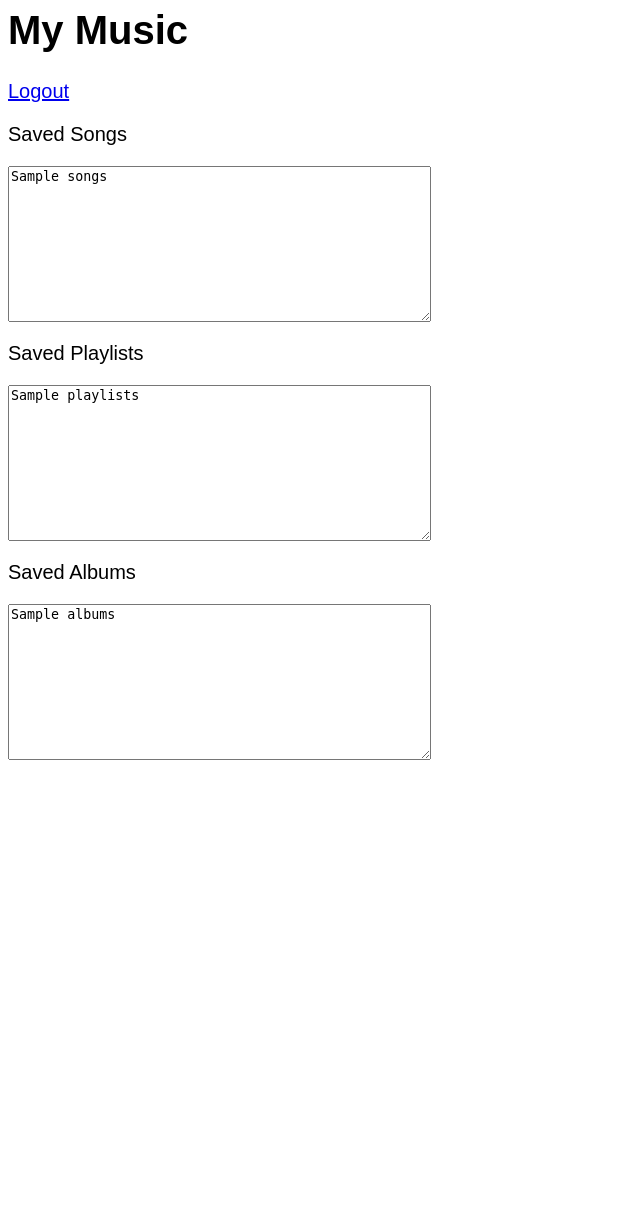
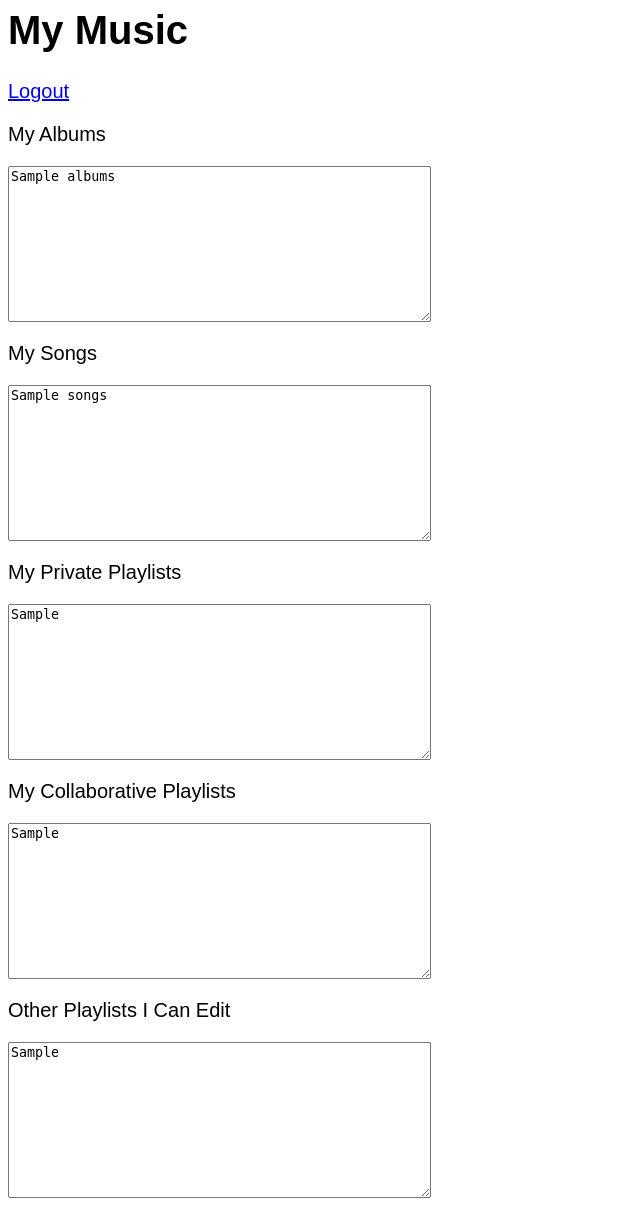
Before and after one commit to ryanbrand/music_database, a Flask app: template webserver/templates/homepage.html in a window 1280 px wide. Shown: the whole page, without its empty margins (0-640 px from the left). Before the commit the page ends 760 px from the top, so only its background shows below. Run offline with Flask 2, Linux system fonts and the light colour scheme; the template is opened without the code that fills it: most values are stand-ins (such as "Sample title", 1, 10 or a date in 2020); parts of the project's set-up code (start-up, migrations or seed data) failed here and were passed over.

Commit message:
Added additional information to My Music

```diff
--- a/webserver/server.py
+++ b/webserver/server.py
@@ -186,10 +186,10 @@ def homepage():
   #  artists = artists  + str(a['artist_name']) + '\n'
   #artists_result.close()
 
-  albums_result = g.conn.execute("SELECT album_title FROM album_saved_by a WHERE a.userid=%s;", current_app.user_id)
+  albums_result = g.conn.execute("SELECT album_title, artist_name FROM album_saved_by a, artists t WHERE a.userid=%s AND a.artistid=t.artistid;", current_app.user_id)
   album_titles = ''
   for a in albums_result:
-    album_titles = album_titles + str(a['album_title']) + '\n'
+    album_titles = album_titles + str(a['album_title']) + ' by ' + str(a['artist_name']) + '\n'
   albums_result.close()
 
   songs_result = g.conn.execute("SELECT song_title FROM song_saved_by s WHERE s.userid=%s;", current_app.user_id)
@@ -198,13 +198,25 @@ def homepage():
     song_titles = song_titles + str(s['song_title']) + '\n'
   songs_result.close()
 
-  playlists_result = g.conn.execute("SELECT playlist_name FROM playlists p WHERE p.userid=%s;", current_app.user_id)
-  playlist_titles = ''
-  for p in playlists_result:
-    playlist_titles = playlist_titles + str(p['playlist_name']) + '\n'
-  playlists_result.close()
+  priv_playlists_result = g.conn.execute("SELECT playlist_name FROM private_playlists p WHERE p.userid=%s;", current_app.user_id)
+  priv_playlist_titles = ''
+  for p in priv_playlists_result:
+    priv_playlist_titles = priv_playlist_titles + str(p['playlist_name']) + '\n'
+  priv_playlists_result.close()
 
-  context = dict(songs=song_titles, albums=album_titles, playlists=playlist_titles)
+  coll_playlists_result = g.conn.execute("SELECT playlist_name FROM collaborative_playlists p WHERE p.userid=%s;", current_app.user_id)
+  coll_playlist_titles = ''
+  for p in coll_playlists_result:
+    coll_playlist_titles = coll_playlist_titles + str(p['playlist_name']) + '\n'
+  coll_playlists_result.close()
+
+  friend_playlists_result = g.conn.execute("SELECT playlist_name FROM can_edit p WHERE p.collaborator_userid=%s;", current_app.user_id)
+  friend_playlist_titles = ''
+  for p in friend_playlists_result:
+    friend_playlist_titles = friend_playlist_titles + str(p['playlist_name']) + '\n'
+  friend_playlists_result.close()
+
+  context = dict(songs=song_titles, albums=album_titles, private_playlists=priv_playlist_titles, collaborative_playlists=coll_playlist_titles, friend_playlists=friend_playlist_titles)
   return render_template("homepage.html", **context)
 
 # Example of adding new data to the database
--- a/webserver/templates/homepage.html
+++ b/webserver/templates/homepage.html
@@ -12,17 +12,25 @@
 
 <p><a href="logout">Logout</a></p>
 
-<p>Saved Songs</p>
+<p>My Albums</p>
+<textarea readonly name="saved_albums"
+   rows="10" cols="50">{{albums}}</textarea>
+
+<p>My Songs</p>
 <textarea readonly name="saved_songs"
    rows="10" cols="50">{{songs}}</textarea>
 
-<p>Saved Playlists</p>
-<textarea readonly name="saved_artists"
-   rows="10" cols="50">{{playlists}}</textarea>
+<p>My Private Playlists</p>
+<textarea readonly name="private_playlists"
+   rows="10" cols="50">{{private_playlists}}</textarea>
 
-<p>Saved Albums</p>
-<textarea readonly name="saved_albums"
-   rows="10" cols="50">{{albums}}</textarea>
+<p>My Collaborative Playlists</p>
+<textarea readonly name="collaborative_playlists"
+   rows="10" cols="50">{{collaborative_playlists}}</textarea>
+
+<p>Other Playlists I Can Edit</p>
+<textarea readonly name="friend_playlists"
+   rows="10" cols="50">{{friend_playlists}}</textarea>
 
 </body>
 
```
